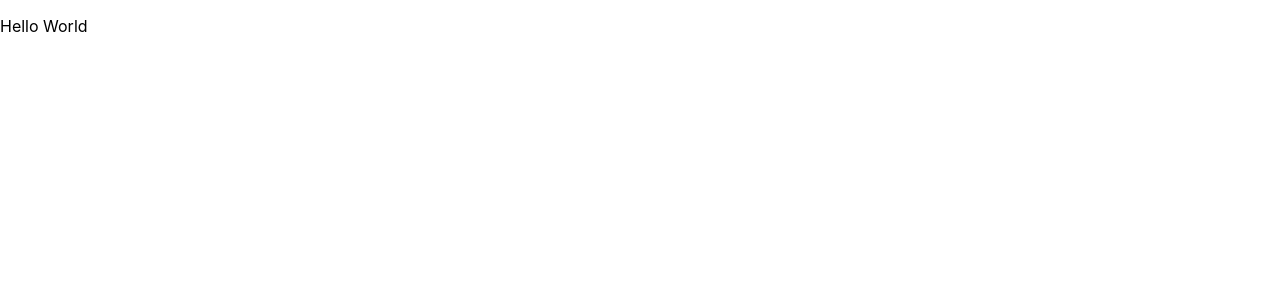
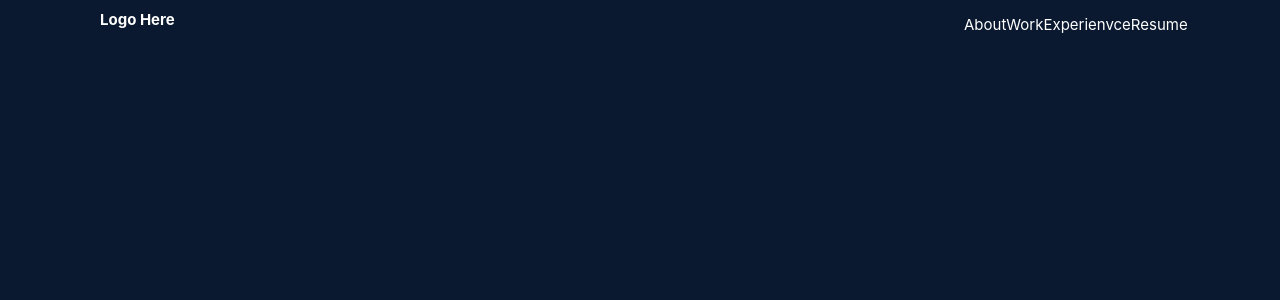
Before and after one commit to nicholas-patterson/Portfolio_2021, a React (Create React App) app: page / in a window 1280 px wide. Shown: the top 300 px of the page. Built offline with nearby package versions, Linux system fonts and the light colour scheme.

Commit message:
navbar started

```diff
--- a/src/App.css
+++ /dev/null
@@ -1,38 +0,0 @@
-.App {
-  text-align: center;
-}
-
-.App-logo {
-  height: 40vmin;
-  pointer-events: none;
-}
-
-@media (prefers-reduced-motion: no-preference) {
-  .App-logo {
-    animation: App-logo-spin infinite 20s linear;
-  }
-}
-
-.App-header {
-  background-color: #282c34;
-  min-height: 100vh;
-  display: flex;
-  flex-direction: column;
-  align-items: center;
-  justify-content: center;
-  font-size: calc(10px + 2vmin);
-  color: white;
-}
-
-.App-link {
-  color: #61dafb;
-}
-
-@keyframes App-logo-spin {
-  from {
-    transform: rotate(0deg);
-  }
-  to {
-    transform: rotate(360deg);
-  }
-}
--- a/src/App.tsx
+++ b/src/App.tsx
@@ -1,8 +1,8 @@
-import './App.css';
+import HomePage from "./pages/HomePage";
 
 function App() {
   return (
-   <p>Hello World</p>
+    <HomePage/>
   );
 }
 
--- /dev/null
+++ b/src/components/Layout.tsx
@@ -0,0 +1,14 @@
+import React from 'react'
+import LayoutCSS from "../styles/layout.module.css";
+
+interface Props {
+    children: React.ReactNode;
+}
+
+export default function Layout({ children }: Props) {
+    return (
+        <div className={LayoutCSS.container}>
+            {children}
+        </div>
+    )
+}
--- /dev/null
+++ b/src/components/Navbar.tsx
@@ -0,0 +1,19 @@
+import React from 'react'
+import NavbarCSS from "../styles/navbar.module.css";
+
+
+const Navbar = () => {
+    return (
+        <div className={NavbarCSS.container}>
+            <h1 className={NavbarCSS.title}>Logo Here</h1>
+            <ul className={NavbarCSS.list}>
+                <li>About</li>
+                <li>Work</li>
+                <li>Experienvce</li>
+                <li>Resume</li>
+            </ul>
+        </div>
+    )
+}
+
+export default Navbar;
--- a/src/index.css
+++ b/src/index.css
@@ -1,13 +1,17 @@
+html {
+  font-size: 62.5%;
+}
+
 body {
   margin: 0;
-  font-family: -apple-system, BlinkMacSystemFont, 'Segoe UI', 'Roboto', 'Oxygen',
-    'Ubuntu', 'Cantarell', 'Fira Sans', 'Droid Sans', 'Helvetica Neue',
+  font-family: -apple-system, BlinkMacSystemFont, "Segoe UI", "Roboto", "Oxygen",
+    "Ubuntu", "Cantarell", "Fira Sans", "Droid Sans", "Helvetica Neue",
     sans-serif;
   -webkit-font-smoothing: antialiased;
   -moz-osx-font-smoothing: grayscale;
 }
 
 code {
-  font-family: source-code-pro, Menlo, Monaco, Consolas, 'Courier New',
+  font-family: source-code-pro, Menlo, Monaco, Consolas, "Courier New",
     monospace;
 }
--- /dev/null
+++ b/src/pages/HomePage.tsx
@@ -0,0 +1,15 @@
+import React from "react";
+import Layout from "../components/Layout";
+import Navbar from "../components/Navbar";
+
+
+const HomePage = () => {
+    return (
+        <Layout>
+            <Navbar/>
+        </Layout>
+    );
+}
+
+
+export default HomePage;
--- /dev/null
+++ b/src/styles/layout.module.css
@@ -0,0 +1,8 @@
+.container {
+  background: #0a192f;
+  min-height: 100vh;
+  display: flex;
+  flex-direction: column;
+  padding-left: 100px;
+  padding-right: 100px;
+}
--- /dev/null
+++ b/src/styles/navbar.module.css
@@ -0,0 +1,20 @@
+.container {
+  display: flex;
+  justify-content: space-between;
+  max-height: 100px;
+}
+
+.title {
+  color: #fff;
+  font-size: 1.5rem;
+}
+
+.list {
+  color: #fff;
+  font-size: 1.5rem;
+  list-style: none;
+  display: flex;
+  justify-content: space-between;
+  width: 20%;
+  padding-left: 0px;
+}
```
